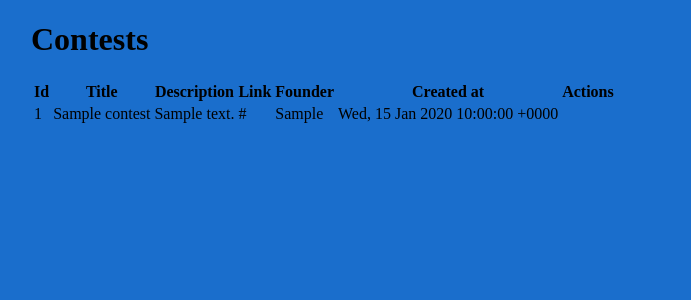
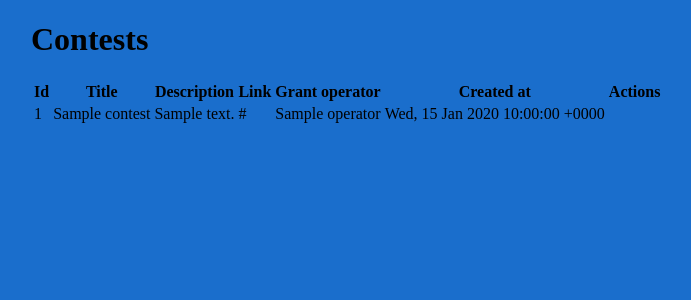
Before and after one commit to kalashnikovisme/grants_controller, a Rails app: page /contests in a window 1280 px wide. Shown: the top 300 px of the page, without its empty margins (105-796 px from the left). Run offline with Rails 7, Linux system fonts and the light colour scheme; tables that the repository leaves empty hold one stand-in row (values such as "Sample post"); style sheets or scripts are compiled from the project's sources; parts of the project's set-up code (start-up, migrations or seed data) failed here and were passed over; some libraries are stand-ins or nearby versions.

Commit message:
replace founder to grant_operator_id

```diff
--- a/app/models/grant_operator.rb
+++ b/app/models/grant_operator.rb
@@ -1,5 +1,7 @@
 class GrantOperator < ActiveRecord::Base
   attr_accessible :title, :url
+
+  has_many :contests
 
   validates :title, presence: true
   validates :url, presence: true, url: true
--- a/app/views/web/admin/contests/_form.html.haml
+++ b/app/views/web/admin/contests/_form.html.haml
@@ -2,7 +2,7 @@
   = f.input :title
   = f.input :description
   = f.input :link
-  = f.input :founder
+  = f.association :grant_operator
   .form-actions
     = f.button :submit, class: 'btn-primary'
     = link_to t('.cancel', default: t("helpers.links.cancel")), admin_contests_path, class: 'btn'
--- a/app/views/web/admin/contests/index.html.haml
+++ b/app/views/web/admin/contests/index.html.haml
@@ -8,7 +8,7 @@
       %th= model_class.human_attribute_name(:title)
       %th= model_class.human_attribute_name(:description)
       %th= model_class.human_attribute_name(:link)
-      %th= model_class.human_attribute_name(:founder)
+      %th= model_class.human_attribute_name(:grant_operator)
       %th= model_class.human_attribute_name(:created_at)
       %th=t '.actions', default: t("helpers.actions")
   %tbody
@@ -18,7 +18,7 @@
         %td= contest.title
         %td= contest.description
         %td= contest.link
-        %td= contest.founder
+        %td= contest.grant_operator.title
         %td=l contest.created_at
         %td
           = link_to t('.edit', default: t("helpers.links.edit")), edit_admin_contest_path(contest), class: 'btn btn-mini'
--- a/app/views/web/contests/index.html.haml
+++ b/app/views/web/contests/index.html.haml
@@ -8,7 +8,7 @@
       %th= model_class.human_attribute_name(:title)
       %th= model_class.human_attribute_name(:description)
       %th= model_class.human_attribute_name(:link)
-      %th= model_class.human_attribute_name(:founder)
+      %th= model_class.human_attribute_name(:grant_operator)
       %th= model_class.human_attribute_name(:created_at)
       %th=t '.actions', default: t("helpers.actions")
   %tbody
@@ -18,6 +18,5 @@
         %td= contest.title
         %td= contest.description
         %td= contest.link
-        %td= contest.founder
+        %td= contest.grant_operator.title
         %td=l contest.created_at
-        %td
--- /dev/null
+++ b/db/migrate/20140820124114_replace_founder_to_grant_id.rb
@@ -0,0 +1,6 @@
+class ReplaceFounderToGrantId < ActiveRecord::Migration
+  def up
+    remove_column :contests, :founder
+    add_column :contests, :grant_operator_id, :integer
+  end
+end
```
Also changed, not shown: app/models/contest.rb (+5 -3 lines), test/factories/contests.rb (+1 -1 lines), test/functional/web/admin/contests_controller_test.rb (+1 -0 lines), test/functional/web/contests_controller_test.rb (+1 -0 lines), db/schema.rb.
